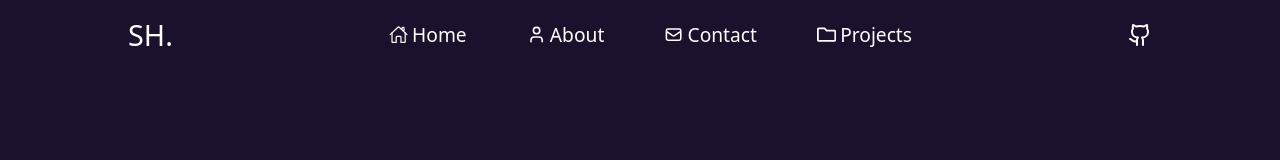
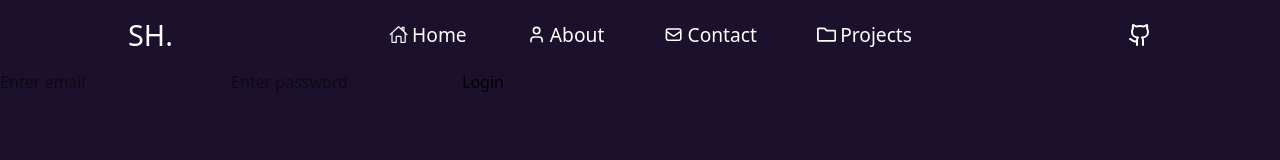
Before and after one commit to shota-chikvaidze/Portfolio, a React (Vite) app in the folder front/: page /admin-login in a window 1280 px wide. Shown: the top 160 px of the page. Built offline with nearby package versions, Linux system fonts and the light colour scheme.

Commit message:
small changes

```diff
--- a/front/src/App.jsx
+++ b/front/src/App.jsx
@@ -2,6 +2,7 @@ import { Routes, Route } from 'react-router-dom'
 import { Home } from './pages/home/Home'
 import { About } from './pages/about/About'
 import { Contact } from './pages/contact/Contact'
+import { AdminLogin } from './pages/adminLogin/AdminLogin'
 import Layout from './layout/Layout'
 
 function App() {
@@ -14,6 +15,7 @@ function App() {
         <Route path='/' element={ <Home /> } />
         <Route path='/about' element={ <About /> } />
         <Route path='/contact' element={ <Contact /> } />
+        <Route path='/admin-login' element={ <AdminLogin /> } />
       </Routes>
 
     </>
--- /dev/null
+++ b/front/src/api/axios.js
@@ -0,0 +1,15 @@
+import axios from 'axios'
+
+const instance = axios.create({
+    baseURL: 'http://localhost:5000/api'
+})
+
+instance.interceptors.response.use((config) => {
+    const token = localStorage.getItem('token')
+    if(token) {
+        config.headers.Authorization = `Bearer ${token}`
+    }
+    return config
+})
+
+export default instance
--- /dev/null
+++ b/front/src/pages/adminLogin/AdminLogin.jsx
@@ -0,0 +1,49 @@
+import React, { useState, useEffect } from 'react'
+import axios from '../../api/axios'
+
+export const AdminLogin = () => {
+
+    const [loginForm, setLoginForm] = useState({
+        email: '',
+        password: ''
+    })
+    const [success, setSuccess] = useState('')
+
+    const handleChange = (e) => {
+        setLoginForm({...loginForm, [e.target.name]: e.target.value})
+    }
+
+    const handleSubmit = async (e) => {
+        e.preventDefault()
+
+        try{
+
+            const res = await axios.post('/user/', loginForm)
+            if(res.status === 200 && res.data.token){
+                localStorage.setItem('admin_token', res.data.token)
+            }
+            setSuccess('yo ')
+
+        }catch(err){
+            console.error(err)
+        }
+
+    }
+
+  return (
+    <section>
+
+        <form onSubmit={handleSubmit}>
+
+            <input type='email' placeholder='Enter email' onChange={handleChange} value={loginForm.email} name='email' />
+            <input type='password' placeholder='Enter password' onChange={handleChange} value={loginForm.password} name='password' />
+
+            <button type='submit'> Login </button>
+
+            {success}
+
+        </form>
+
+    </section>
+  )
+}
```
Also changed, not shown: 2 other files (tests, documents, lock files or other folders).
